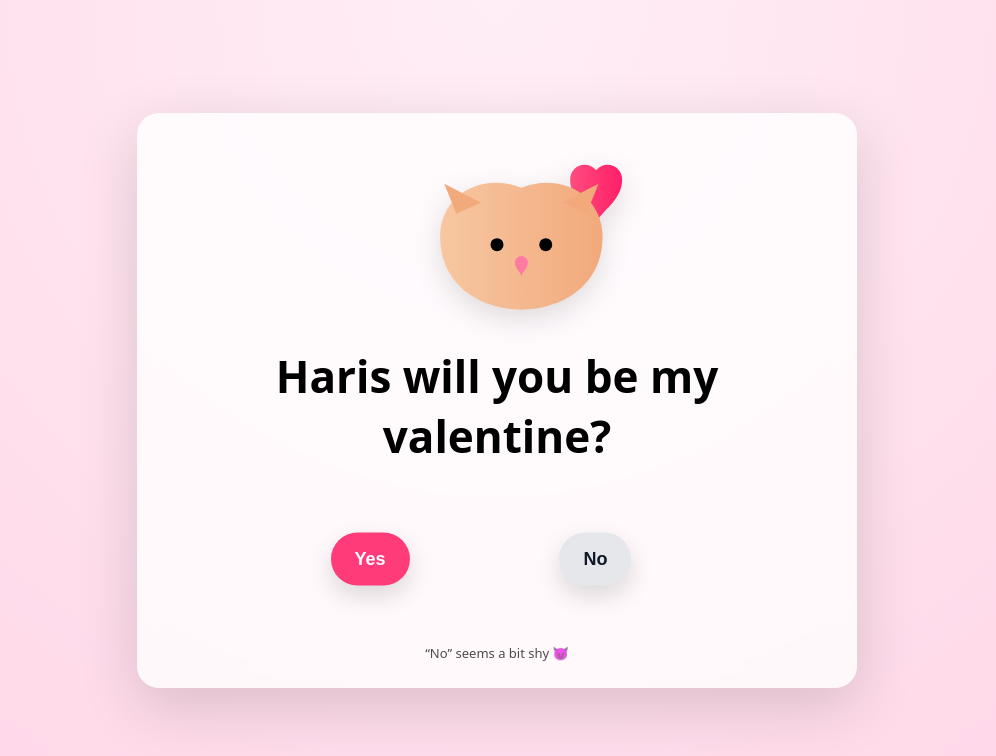
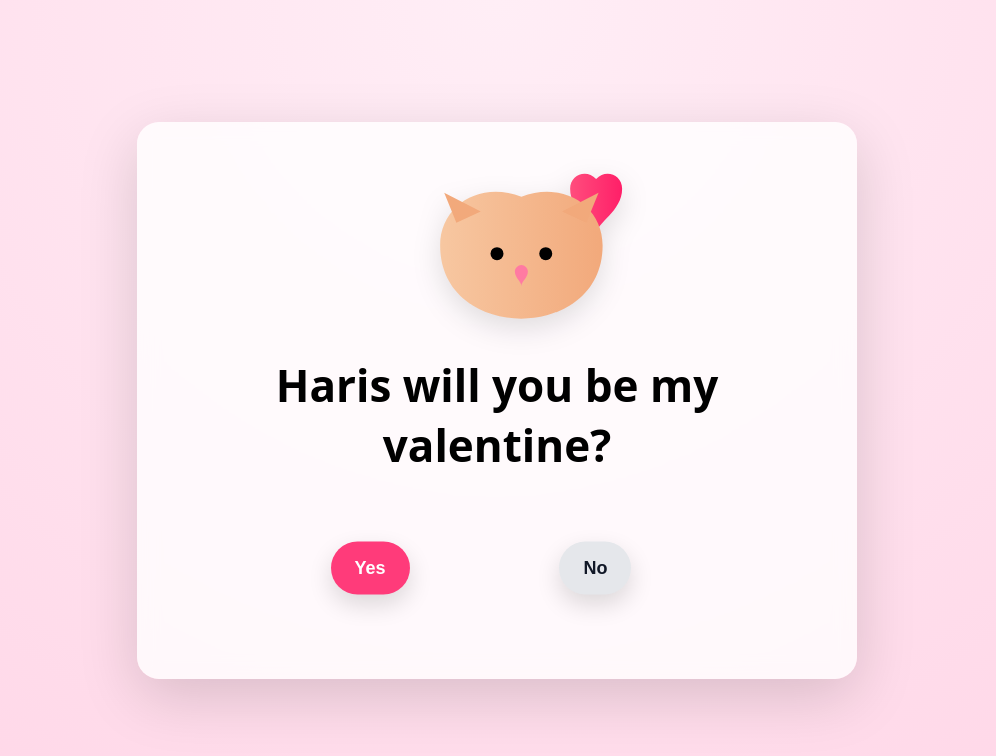
Before and after one commit to maheerashakeel/val, a plain HTML site: page index.html in a window 1280 px wide. Shown: the whole page, without its empty margins (143-1139 px from the left). Drawn offline with nearby package versions, Linux system fonts and the light colour scheme.

```diff
--- a/index.html
+++ b/index.html
@@ -179,7 +179,7 @@
     </section>
 
     <!-- HINT -->
-    <div class="hint" id="hint">“No” seems a bit shy 😈</div>
+    <div class="hint" id="hint"></div>
 
     <section class="result" id="result">
       <h2>YAY! 🎉</h2>
```
